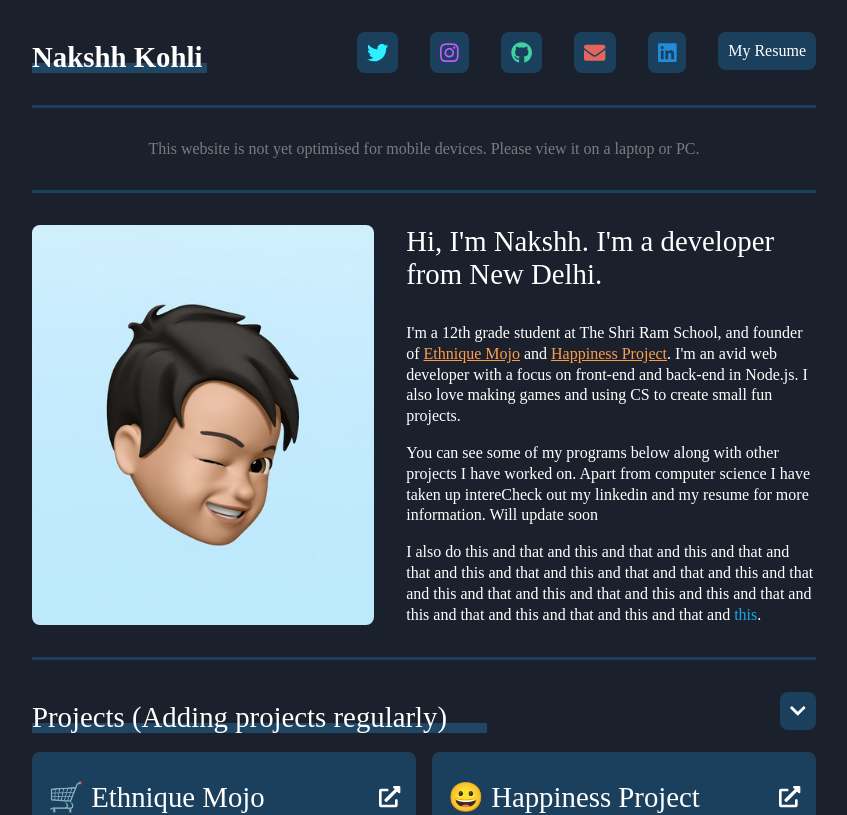
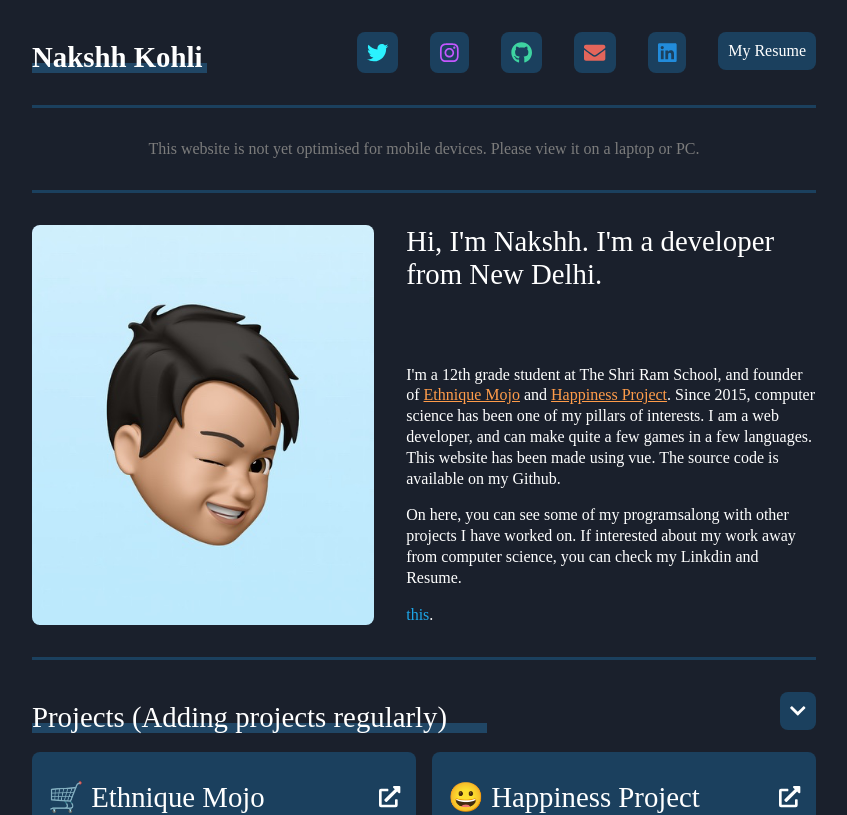
Before and after one commit to Nakshh/website, a Vue app: page / in a window 1280 px wide. Shown: the top 815 px of the page, without its empty margins (216-1063 px from the left). Built offline with nearby package versions, Linux system fonts and the light colour scheme; a web font is replaced by a local one.

Commit message:
changed hero

```diff
--- a/src/components/Hero.vue
+++ b/src/components/Hero.vue
@@ -27,22 +27,18 @@
 						class="orange"
 						href="https://happinessproject.co.in"
 						>Happiness Project</a
-					>. I'm an avid web developer with a focus on front-end and
-					back-end in Node.js. I also love making games and using CS
-					to create small fun projects.
+					>. Since 2015, computer science has been one of my pillars of
+					interests. I am a web developer, and can make quite a few games
+					in a few languages. This website has been made using vue. The
+					source code is available on my Github.
 				</p>
 				<p class="b-margin">
-					You can see some of my programs below along with other projects
-					I have worked on. Apart from computer science I have taken up
-					intereCheck out my linkedin and my resume for more
-					information. Will update soon
+					On here, you can see some of my programsalong with other
+					projects I have worked on. If interested about my work away
+					from computer science, you can check my Linkdin and Resume.
 				</p>
 				<p>
-					I also do this and that and this and that and this and that
-					and that and this and that and this and that and that and
-					this and that and this and that and this and that and this and
-					this and that and this and that and this and that and this
-					and that and <span class="color">this</span>.
+					<span class="color">this</span>.
 				</p>
 			</div>
 		</div>
```
